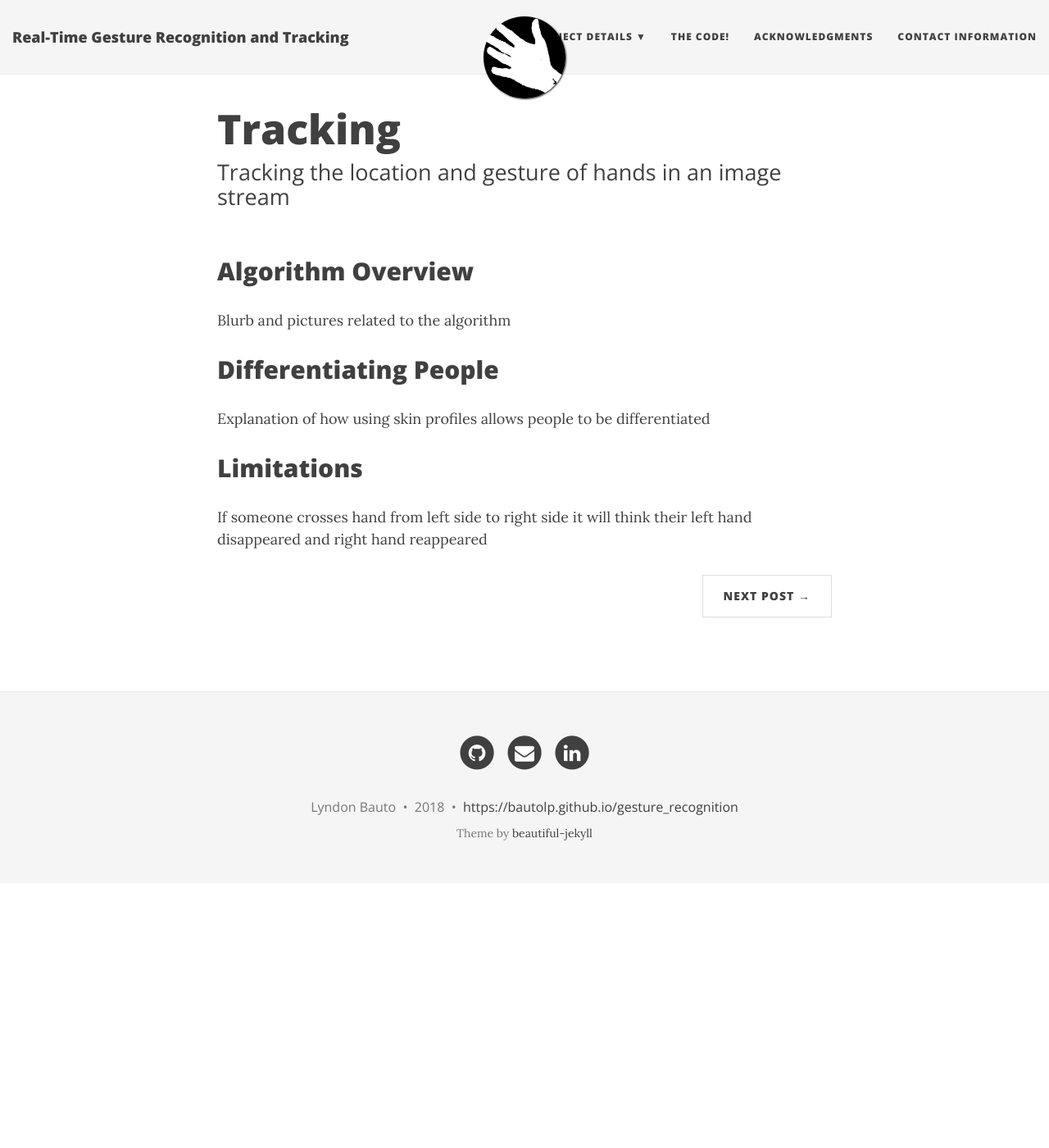
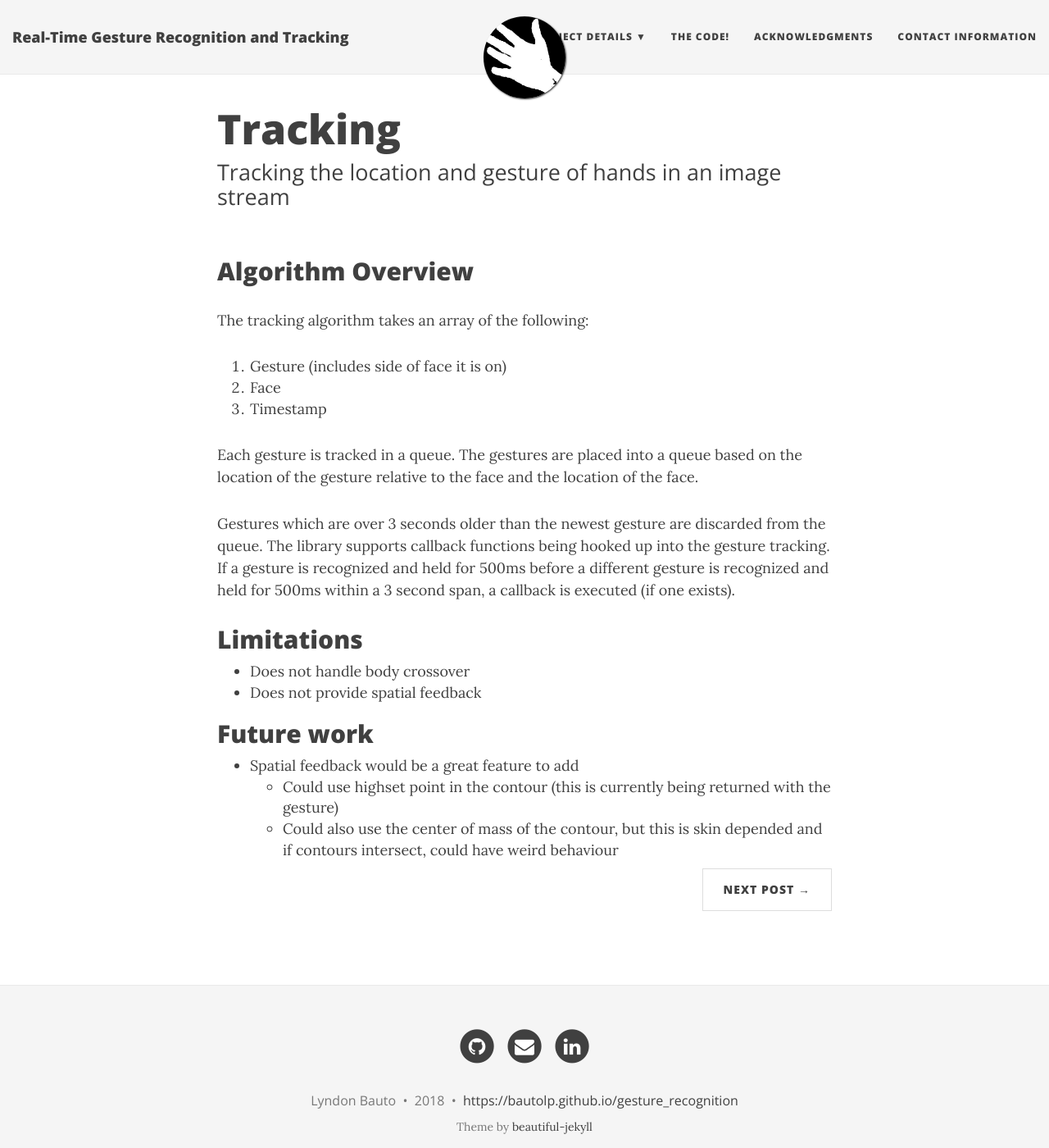
Before and after one commit to bautolp/gesture_recognition, a Jekyll site: the page built from _posts/2018-08-01-tracking.md, in a window 1280 px wide and 1400 px high. Shown: the whole window at 82% size. Built offline with Jekyll 4.4.1, drawn with Linux system fonts in a browser that asks for light colours; nearby versions of some CDN libraries.

Commit message:
Added some info

```diff
--- a/_posts/2018-08-01-tracking.md
+++ b/_posts/2018-08-01-tracking.md
@@ -6,10 +6,20 @@ subtitle: Tracking the location and gesture of hands in an image stream
 ---
 
 ## Algorithm Overview
-Blurb and pictures related to the algorithm
+The tracking algorithm takes an array of the following:
+1. Gesture (includes side of face it is on)
+2. Face
+3. Timestamp
 
-## Differentiating People
-Explanation of how using skin profiles allows people to be differentiated
+Each gesture is tracked in a queue. The gestures are placed into a queue based on the location of the gesture relative to the face and the location of the face.
+
+Gestures which are over 3 seconds older than the newest gesture are discarded from the queue. The library supports callback functions being hooked up into the gesture tracking. If a gesture is recognized and held for 500ms before a different gesture is recognized and held for 500ms within a 3 second span, a callback is executed (if one exists).
 
 ## Limitations
-If someone crosses hand from left side to right side it will think their left hand disappeared and right hand reappeared
+- Does not handle body crossover
+- Does not provide spatial feedback
+
+## Future work
+- Spatial feedback would be a great feature to add
+    - Could use highset point in the contour (this is currently being returned with the gesture)
+    - Could also use the center of mass of the contour, but this is skin depended and if contours intersect, could have weird behaviour
```
Also changed, not shown: _posts/2018-08-02-gesture-recognition.md (+7 -0 lines), _posts/2018-08-03-skin-detection.md (+5 -0 lines).
